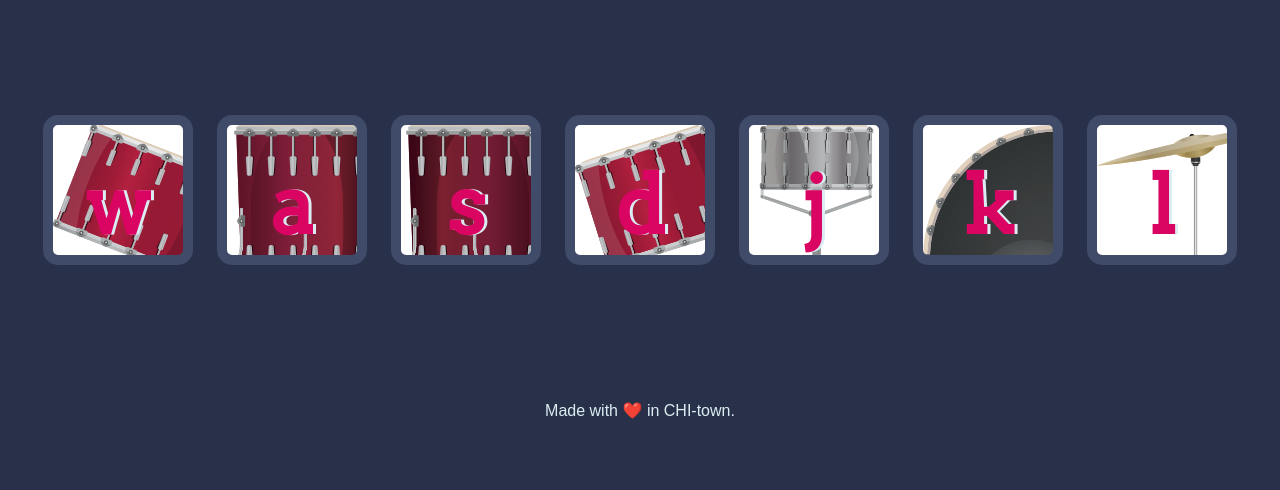
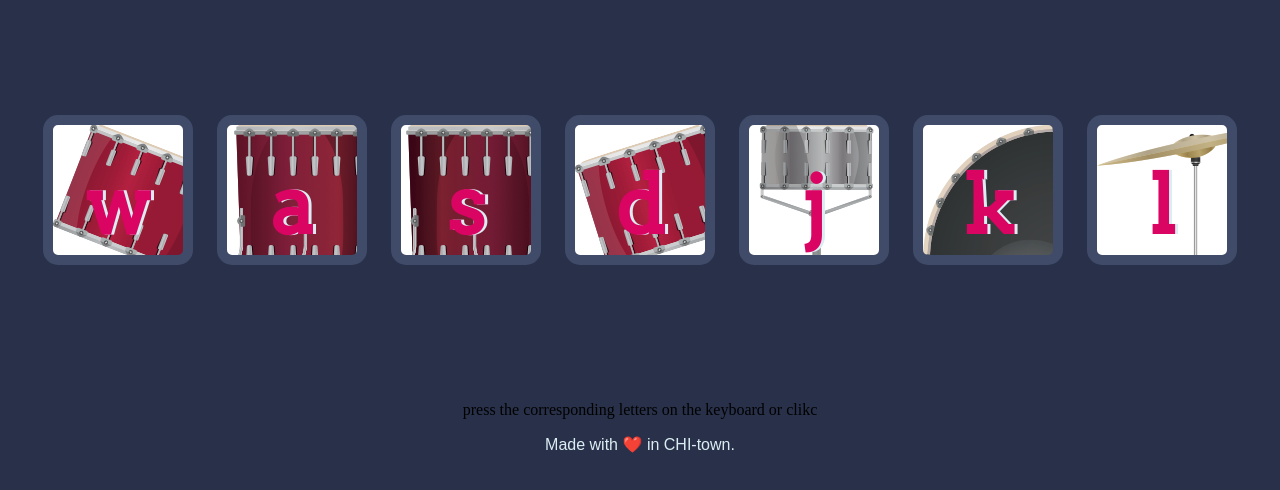
Before and after one commit to DA-STIG/DrumDrum, a plain HTML site: page index.html in a window 1280 px wide. Shown: the part 174-664 px from the top of the page. Drawn offline with Linux system fonts and the light colour scheme.

Commit message:
Update index.html

```diff
--- a/index.html
+++ b/index.html
@@ -20,7 +20,7 @@
     <button class="k drum">k</button>
     <button class="l drum">l</button>
   </div>
-
+  <p> press the corresponding letters on the keyboard or clikc </p>
 <script type="text/javascript" src="index.js"></script>
   <footer>
     Made with ❤️ in CHI-town.
```
